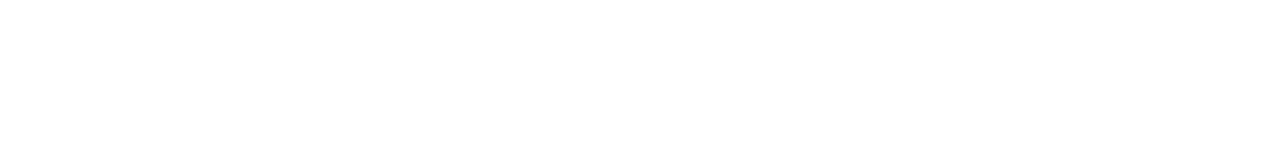
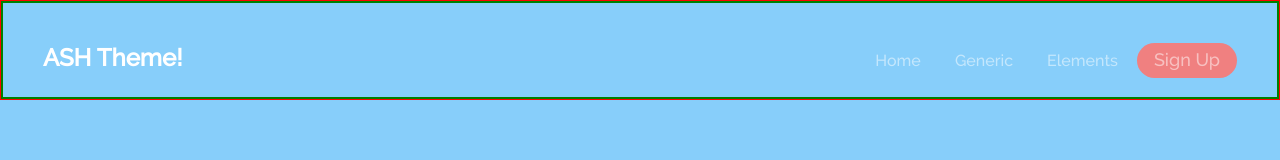
Before and after one commit to MahdiSadeghi26/ASH, a plain HTML site: page index.html in a window 1280 px wide. Drawn offline with Linux system fonts and the light colour scheme.

Commit message:
nav bar completed (part1)

```diff
--- a/index.html
+++ b/index.html
@@ -11,12 +11,22 @@
     <title>ASH Theme</title>
   </head>
   <body>
-      <!-- header section -->
-      <div class="header">
-          <div class="top-menu"></div>
-          <div class="banner-content"></div>
+    <!-- header section -->
+    <div class="header">
+      <div class="top-menu">
+        <h2><a href="index.html">ASH Theme!</a></h2>
+        <div class="nav-menu">
+          <ul>
+            <li><a href="index.html">Home</a></li>
+            <li><a href="#">Generic</a></li>
+            <li><a href="#">Elements</a></li>
+            <li class="sign-up"><a href="#">Sign Up</a></li>
+          </ul>
+        </div>
       </div>
-      <div class="main"></div>
-      <div class="footer"></div>
+      <div class="banner-content"></div>
+    </div>
+    <div class="main"></div>
+    <div class="footer"></div>
   </body>
 </html>
--- a/style/style.css
+++ b/style/style.css
@@ -6,7 +6,7 @@
   box-sizing: border-box;
 }
 /* a tag general style */
-a{
+a {
   text-decoration: none;
   color: #fff;
 }
@@ -14,7 +14,7 @@ a{
 @font-face {
   font-family: "Raleway";
   src: url("../fonts/Raleway-Medium.ttf");
-  font-weight:500;
+  font-weight: 500;
 }
 /* Helvetica font section */
 @font-face {
@@ -23,7 +23,51 @@ a{
   font-weight: 500;
 }
 /* body section */
-body{
+body {
   font-family: "Raleway", "Helvetica", sans-serif;
   color: #444;
+  background-color: lightskyblue;
 }
+/* Header Section */
+.header {
+  width: 100%;
+  height: 100px;
+  border: 1px solid red;
+}
+.top-menu {
+  width: 100%;
+  border: 2px solid green;
+  height: 100%;
+  padding: 40px;
+}
+.top-menu > h2 {
+  color: #fff;
+  float: left;
+}
+.nav-menu {
+  text-align: right;
+}
+.nav-menu > ul li {
+  display: inline-block;
+  padding: 5px 15px;
+}
+.nav-menu > ul > li > a {
+  color: rgba(255, 255, 255, 0.5);
+  transition: color 0.3s ease-in-out;
+}
+.top-menu .sign-up {
+  font-size: 18px;
+  width: 100px;
+  height: 35px;
+  padding: 6px;
+  border-radius: 18px;
+  text-align: center;
+  background-color: lightcoral;
+}
+.top-menu .sign-up ul {
+  margin-bottom: 10px;
+}
+/* nav menu hover */
+.nav-menu ul li a:hover {
+  color: #ffffff;
+}
```
Lines whose indentation alone changed are shown as unchanged.
